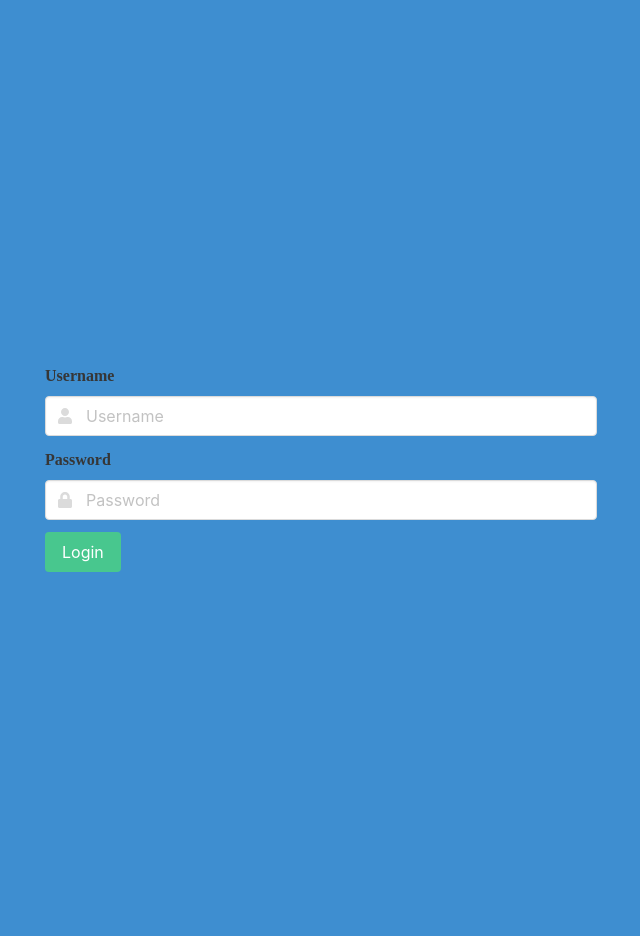
After one commit to ClaytonWest/WebApp, a Flask app: page /login in a window 1280 px wide. The commit adds this page. Shown: the whole page, without its empty margins (319-959 px from the left). Run offline with Flask 2, Linux system fonts and the light colour scheme; some libraries are stand-ins or nearby versions.

Commit message:
Added login with sessions

```diff
--- a/app.py
+++ b/app.py
@@ -1,10 +1,60 @@
-from flask import Flask, render_template, url_for
+from flask import Flask, render_template, url_for,request,redirect,session,g
 
 app = Flask(__name__)
+
+class User:
+    def __init__(self, id, username, password):
+        self.id = id
+        self.username = username
+        self.password = password
+
+    def __repr__(self):
+        return f'<User: {self.username}>'
+
+users=[]
+users.append(User(id=1, username='Admin', password='Admin'))
+users.append(User(id=2, username='Becca', password='secret'))
+
+
+app = Flask(__name__)
+app.secret_key='somesecretkeythatonlyiknow'
+
+@app.before_request
+def before_request():
+    g.user =None
+
+    if 'user_id' in session:
+        user = [x for x in users if x.id == session ['user_id']][0]
+        g.user = user
+
 
 @app.route('/')
 def index():
     return render_template("index.html")
 
+@app.route('/login', methods=['GET','POST'])
+def login():
+    if request.method=='POST':
+        session.pop('user_id',None)
+
+        username = request.form['username']
+        password = request.form['password']
+
+        user = [x for x in users if x.username == username][0]
+        if user and user.password ==password:
+            session['user_id'] = user.id
+            return redirect(url_for('profile'))
+
+        return redirect(url_for('login'))
+
+    return render_template('login.html')
+
+@app.route('/profile')
+def profile():
+    if not g.user:
+        return redirect(url_for('login'))
+
+    return render_template('profile.html')
+
 if __name__ =='__main__':
     app.run(debug=True)
--- a/templates/_layout.html
+++ b/templates/_layout.html
@@ -5,6 +5,9 @@
     <meta http-equiv="X-UA-Compatible" content="IE=edge">
     <meta name="viewport" content="width=device-width, initial-scale=1.0">
     <link rel="stylesheet" href="https://cdn.jsdelivr.net/npm/bootstrap@5.2.3/dist/css/bootstrap.min.css" integrity="sha384-rbsA2VBKQhggwzxH7pPCaAqO46MgnOM80zW1RWuH61DGLwZJEdK2Kadq2F9CUG65" crossorigin="anonymous">
+    <link rel="stylesheet" href="https://cdn.jsdelivr.net/npm/bulma@0.8.0/css/bulma.min.css">
+    <script defer src="https://use.fontawesome.com/releases/v5.3.1/js/all.js"></script>
+
     <link rel="stylesheet" href="static/main.css">
     <title>Document</title>
 </head>
@@ -14,8 +17,8 @@
         <img src="#" alt="logo" width="300" height="52">
         <nav>
             <ul class="flex-row">
-                <li ><a href="index.html">Home</a></li>
-                <li ><a href="projects.html">Projects</a></li>
+                <li ><a href="/">Home</a></li>
+                <li ><a href="/login">Login</a></li>
                 <li ><a href="contact.html">Contact</a></li>
             </ul>
         </nav>
--- /dev/null
+++ b/templates/login.html
@@ -0,0 +1,43 @@
+{% extends "_layout.html" %}
+{% block content %}
+<body>
+    <section class="hero is-info is-fullheight">
+      <div class="hero-body">
+        <div class="container">
+          <div class="columns is-centered">
+            <div class="column is-half">
+              <form method="POST">
+                <div class="field">
+                  <label class="label">Username</label>
+                  <div class="control has-icons-left has-icons-right">
+                    <input class="input" type="text" name="username" placeholder="Username">
+                    <span class="icon is-small is-left">
+                      <i class="fas fa-user"></i>
+                    </span>
+                  </div>
+                </div>
+                <div class="field">
+                  <label class="label">Password</label>
+                  <p class="control has-icons-left">
+                    <input class="input" type="password" name="password" placeholder="Password">
+                    <span class="icon is-small is-left">
+                      <i class="fas fa-lock"></i>
+                    </span>
+                  </p>
+                </div>
+                <div class="field">
+                  <p class="control">
+                    <button type="submit" class="button is-success">
+                      Login
+                    </button>
+                  </p>
+                </div>
+              </form>
+            </div>
+          </div>
+        </div>
+      </div>
+    </section>
+  </body>
+
+{% endblock content %}
```
Also changed, not shown: static/main.css (+2 -7 lines), templates/profile.html (added, +19 -0 lines).
